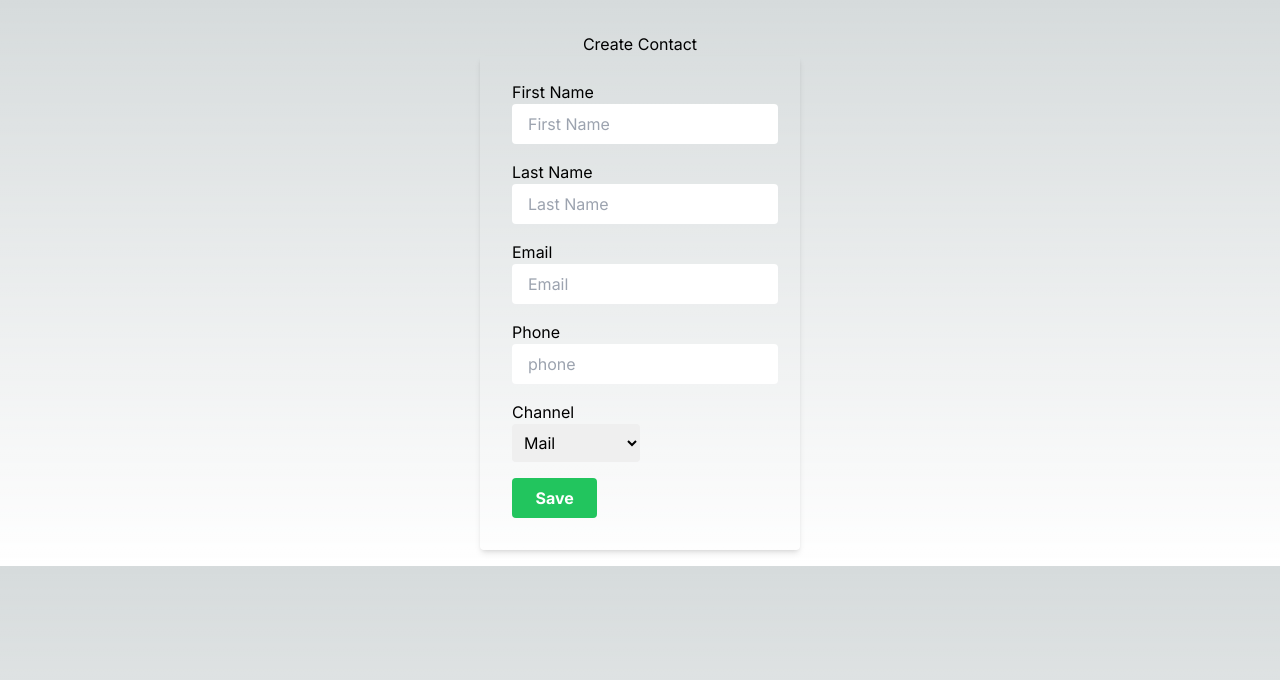
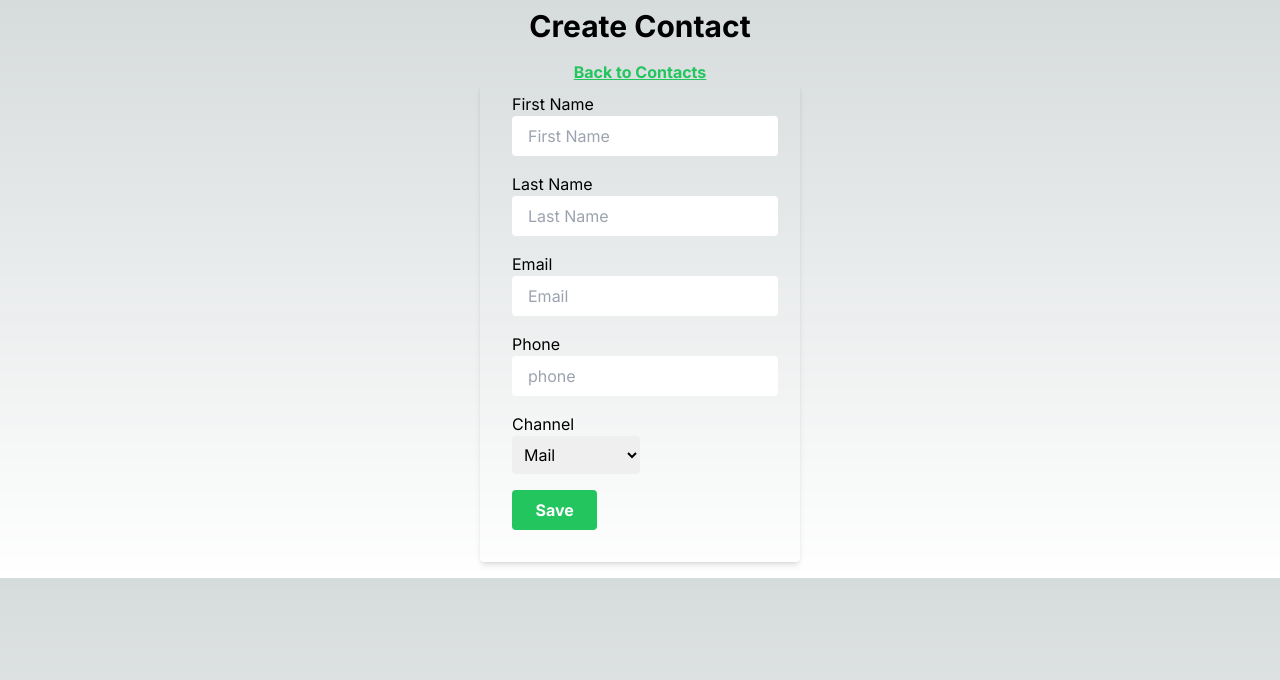
Before and after one commit to BryantWyatt/nextjs-notion, a Next.js app: page /contacts/create in a window 1280 px wide. Shown: the top 680 px of the page. Built offline with nearby package versions, Linux system fonts and the light colour scheme.

Commit message:
Added links on subpages to navigate to parent page

```diff
--- a/app/contacts/[slug]/page.tsx
+++ b/app/contacts/[slug]/page.tsx
@@ -2,6 +2,7 @@
 
 import ViewContact from '@/components/ViewContact/ViewContact'
 import { useGetContactQuery } from '@/redux/slices/contactsSlice'
+import Link from 'next/link'
 
 const Page = ({ params }: { params: { slug: string } }) => {
   const { data, isLoading, error } = useGetContactQuery(params.slug)
@@ -26,6 +27,14 @@ const Page = ({ params }: { params: { slug: string } }) => {
   return (
     <div className="flex justify-center">
       <div className="w-full max-w-sm">
+      <Link
+        className="flex
+          justify-center
+          pt-4
+          text-green-500
+          font-bold
+          underline
+        " href="/contacts">Back to Contacts</Link>
         {isLoading ? (
           <div className="flex justify-center">Loading</div>
         ) : error ? (
--- a/app/contacts/create/page.tsx
+++ b/app/contacts/create/page.tsx
@@ -1,11 +1,7 @@
 import ContactForm from '@/components/ContactForm/ContactForm'
 
 const Page = () => {
-  return (
-    <div>
-      <ContactForm />
-    </div>
-  )
+  return <ContactForm />
 }
 
 export default Page
--- a/components/ContactForm/ContactForm.tsx
+++ b/components/ContactForm/ContactForm.tsx
@@ -5,6 +5,7 @@ import { useForm } from 'react-hook-form'
 
 import ContactFormData from './ContactForm.json'
 import { useCreateContactMutation } from '@/redux/slices/contactsSlice'
+import Link from 'next/link';
 
 const formData = JSON.parse(JSON.stringify(ContactFormData, null, 2))
 
@@ -29,12 +30,20 @@ const ContactForm = () => {
   return (
     <div className="flex justify-center">
       <div className="w-full max-w-xs">
-        <h1 className="flex justify-center pt-8">Create Contact</h1>
+        <h1 className="flex justify-center pt-2 font-bold text-3xl">Create Contact</h1>
+        <Link
+        className="flex
+          justify-center
+          pt-4
+          text-green-500
+          font-bold
+          underline
+        " href="/contacts">Back to Contacts</Link>
         {isSuccess && (
           <span className="flex justify-center">Contact Created!</span>
         )}
         <form
-          className="shadow-md rounded px-8 pt-6 pb-8 mb-4"
+          className="shadow-md rounded px-8 pt-2 pb-8 mb-4"
           onSubmit={handleSubmit(onSubmit)}
         >
           <div className="flex flex-col">
--- a/components/ViewContacts/ViewContacts.tsx
+++ b/components/ViewContacts/ViewContacts.tsx
@@ -41,23 +41,25 @@ const ViewContacts = () => {
   return (
     <div className="flex justify-center">
       <div className="w-full max-w-sm">
-        <h1 className="flex justify-center pt-8 pb-4 underline">
+        <h1 className="flex justify-center pt-8 pb-4 font-bold text-3xl">
           View Contacts
         </h1>
         <div className="flex justify-center pb-4">
-          <button
-            className="
+        <Link className="
+        justify-content
+        items-center
           bg-green-500
           hover:bg-green-700
           text-white
           font-bold
           rounded
           py-2
-            px-2
-            w-1/2"
-          >
-            <Link href="contacts/create">Create Contact</Link>
+          px-4"
+          href="contacts/create">
+          <button>
+            Create Contact
           </button>
+          </Link>
         </div>
         {isLoading ? (
           <div className="flex justify-center">Loading</div>
```
Lines whose indentation alone changed are shown as unchanged.
